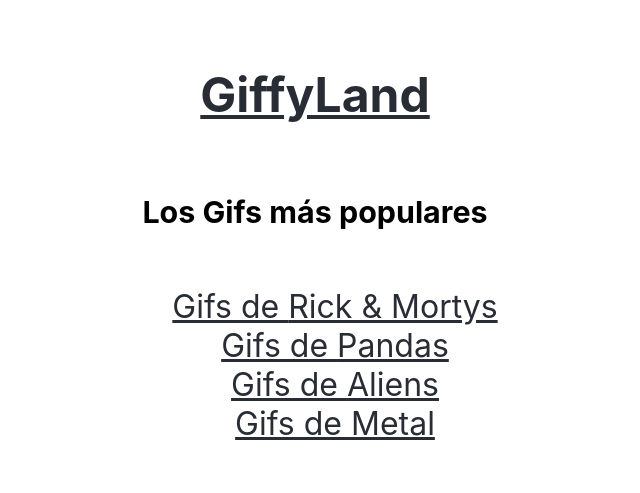
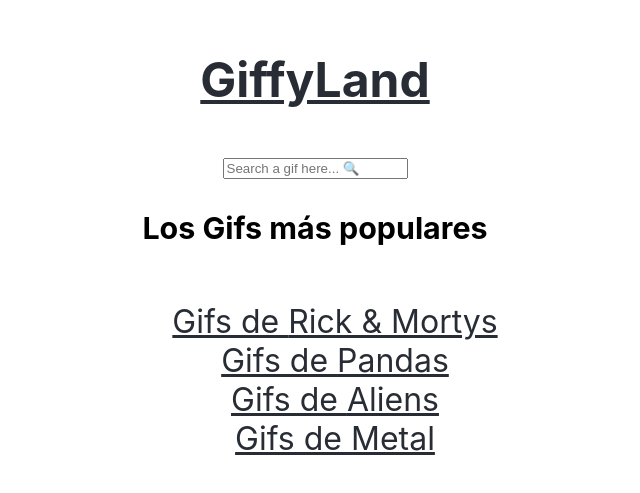
Before and after one commit to Oliver31Batista/giffy, a React (Create React App) app: page / in a window 1280 px wide. Shown: the part 153-646 px from the top of the page, without its empty margins (325-965 px from the left). Built offline with nearby package versions, Linux system fonts and the light colour scheme.

Commit message:
search engine with useLocation by wouter created

```diff
--- a/src/pages/Home/Home.jsx
+++ b/src/pages/Home/Home.jsx
@@ -1,14 +1,28 @@
-import React from 'react'
-import { Link } from 'wouter'
-import './Home.css'
+import React, { useState } from 'react';
+import { Link, useLocation } from 'wouter';
+import './Home.css';
 
-const POPULAR_GIFS = ["Rick & Mortys", "Pandas", "Aliens", "Metal"];
+const POPULAR_GIFS = ['Rick & Mortys', 'Pandas', 'Aliens', 'Metal'];
 
 const Home = () => {
+  const [keyword, setKeyword] = useState('');
+  const [path, pushLocation] = useLocation();
+
+  const handleSubmit = (evt) => {
+    evt.preventDefault();
+    //navigate to another route
+    pushLocation(`/search/${keyword}`)
+  };
+
+  const handleChange = (evt) => {
+    setKeyword(evt.target.value)
+  };
   return (
     <>
-    <h3 className='App-Title'>Los Gifs más populares</h3>
-
+      <form onSubmit={handleSubmit}>
+        <input onChange={handleChange} type="text" value={keyword} placeholder='Search a gif here... 🔍'/>
+      </form>
+      <h3 className="App-Title">Los Gifs más populares</h3>
       <ul>
         {POPULAR_GIFS.map((popularGif) => (
           <li key={popularGif}>
@@ -17,7 +31,7 @@
         ))}
       </ul>
     </>
-  )
-}
+  );
+};
 
-export default Home
+export default Home;
```
Lines whose indentation alone changed are shown as unchanged.
